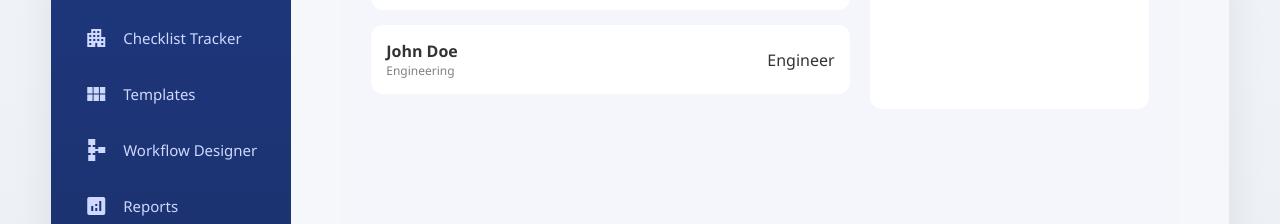
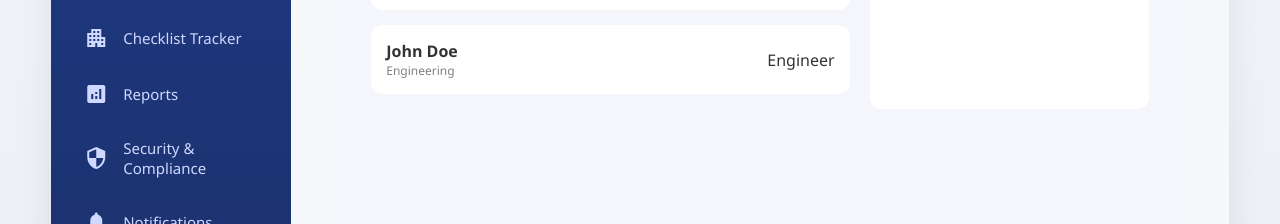
Before and after one commit to itsnagpal/Checkmate, an Angular app in the folder Checkmate/: page /admin/users in a window 1280 px wide. Shown: the part 387-611 px from the top of the page. Built offline with nearby package versions, Linux system fonts and the light colour scheme.

Commit message:
small updates

```diff
--- a/Checkmate/src/app/layout/sidebar/sidebar.component.html
+++ b/Checkmate/src/app/layout/sidebar/sidebar.component.html
@@ -12,12 +12,6 @@
       <span class="material-icons icon">checklist</span>
       <span class="menu-text">Checklists</span>
     </li>
-    <li>
-  <a routerLink="/admin/checklist-builder" routerLinkActive="active">
-    <i class="icon"></i>
-    <span>Checklist Builder</span>
-  </a>
-</li>
 
     <li routerLink="/reports" routerLinkActive="active">
       <span class="material-icons icon">bar_chart</span>
@@ -68,16 +62,6 @@
   <span class="menu-text">Checklist Tracker</span>
 </li>
 
-    <li routerLink="/admin/templates" routerLinkActive="active">
-      <span class="material-icons icon">view_module</span>
-      <span class="menu-text">Templates</span>
-    </li>
-
-    <li routerLink="/admin/workflow" routerLinkActive="active">
-      <span class="material-icons icon">schema</span>
-      <span class="menu-text">Workflow Designer</span>
-    </li>
-
     <li routerLink="/admin/reports" routerLinkActive="active">
       <span class="material-icons icon">analytics</span>
       <span class="menu-text">Reports</span>
--- a/Checkmate/src/app/pages/user-management/user-management.component.ts
+++ b/Checkmate/src/app/pages/user-management/user-management.component.ts
@@ -18,7 +18,7 @@ export class UserManagementComponent {
 
   searchText = '';
   newTask = '';
-  initialTask = '';   // 🔥 NEW for Add User
+  initialTask = '';   // NEW for Add User
 
   isEditing = false;
   isAdding = false;
--- a/Checkmate/src/main.ts
+++ b/Checkmate/src/main.ts
@@ -1,3 +1,4 @@
+import '@angular/compiler';
 import { platformBrowserDynamic } from '@angular/platform-browser-dynamic';
 import { AppModule } from './app/app.module';
 
--- a/Checkmate/tsconfig.json
+++ b/Checkmate/tsconfig.json
@@ -15,6 +15,7 @@
     "declaration": false,
     "downlevelIteration": true,
     "experimentalDecorators": true,
+    "emitDecoratorMetadata": true,
     "moduleResolution": "node",
     "importHelpers": true,
     "target": "ES2022",
```
